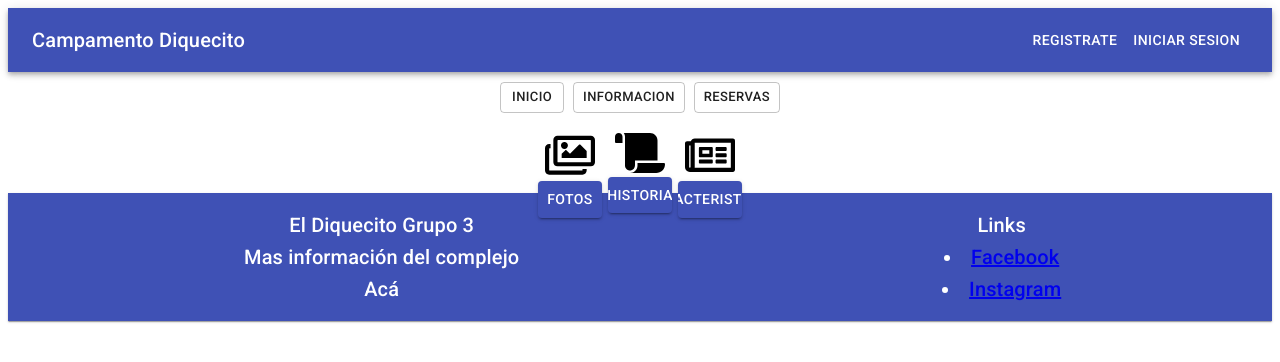
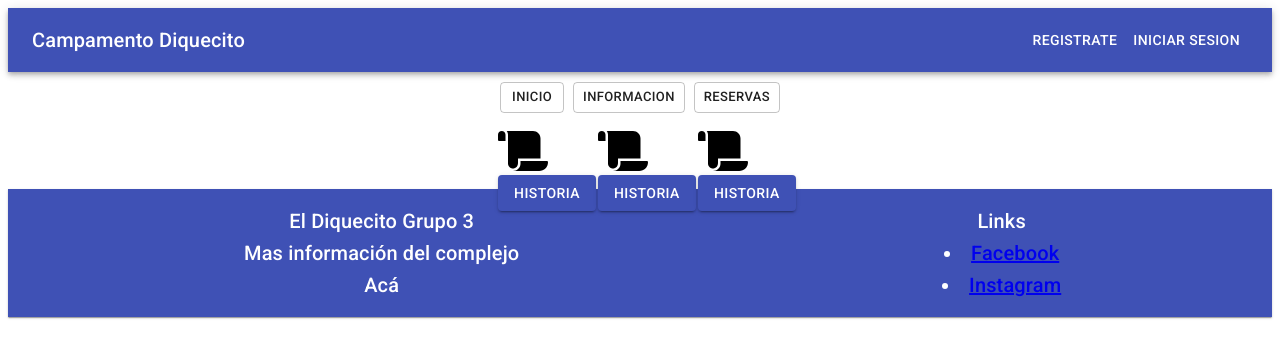
Before and after one commit to team3fat/frontend, a React (Create React App) app: page / in a window 1280 px wide. Shown: the top 362 px of the page. Built offline with nearby package versions, Linux system fonts and the light colour scheme.

Commit message:
Casi listo

```diff
--- a/src/_assets/css/font.css
+++ b/src/_assets/css/font.css
@@ -1,20 +1,20 @@
 .separarboton{
     margin: 10px;
 }
+
+.botoncaract{
+    margin: 40px;
+
+}
+
 .imgpequeña{
     width: 50px;
     height: 50px;
-    }
+}
 
 .colortext{
     color: white;
 }
-.centrado{
-    display:block;
-    margin-left: auto;
-    margin-right: auto;
-  }
-
-.btncentrado {
-    overflow: hidden;
+.center{
+    align-items: center;
 }
--- a/src/_scenes/Inicio/Inicio.js
+++ b/src/_scenes/Inicio/Inicio.js
@@ -1,15 +1,13 @@
 import React from 'react';
 import { makeStyles } from '@material-ui/core/styles';
 import Button from '@material-ui/core/Button';
-import ButtonGroup from '@material-ui/core/ButtonGroup';
 import Grid from '@material-ui/core/Grid';
 import '../../_assets/css/font.css';
 
 const useStyles = makeStyles(theme => ({
   button: {
     margin: theme.spacing(1),
-    padding: theme.spacing(1),
-    textAlign: 'center',
+    padding: theme.spacing(0),
   },
 
   input: {
@@ -23,54 +21,51 @@ export default function ButtonAppBar() {
   return (
     <div>
       <Grid container
+      className={classes.button}
         direction="row"
         justify="center"
         alignItems="center">
 
-
-        <div className="separarboton imgpequeña">
-          <svg aria-hidden="true" focusable="false" data-prefix="far" data-icon="images"
-            class="svg-inline--fa fa-images fa-w-18" role="img" xmlns="http://www.w3.org/2000/svg"
-            viewBox="0 0 576 512"><path fill="currentColor" d="M480 416v16c0 26.51-21.49 48-48 48H48c-26.51 0-48-21.49-48-48V176c0-26.51 21.49-48 48-48h16v48H54a6 6 0 0 0-6 6v244a6 6 0 0 0 6 6h372a6 6 0 0 0 6-6v-10h48zm42-336H150a6 6 0 0 0-6 6v244a6 6 0 0 0 6 6h372a6 6 0 0 0 6-6V86a6 6 0 0 0-6-6zm6-48c26.51 0 48 21.49 48 48v256c0 26.51-21.49 48-48 48H144c-26.51 0-48-21.49-48-48V80c0-26.51 21.49-48 48-48h384zM264 144c0 22.091-17.909 40-40 40s-40-17.909-40-40 17.909-40 40-40 40 17.909 40 40zm-72 96l39.515-39.515c4.686-4.686 12.284-4.686 16.971 0L288 240l103.515-103.515c4.686-4.686 12.284-4.686 16.971 0L480 208v80H192v-48z"></path>
-          </svg>
-          <Grid container
-            direction="row"
-            justify="center"
-            alignItems="center">
-            <Button variant="contained" color="primary" className= "btncentrado">
-              Fotos
-      </Button>
-          </Grid>
-        </div>
-        <div className="separarboton imgpequeña">
+        <Grid item xs={4}>
+          <div className="imgpequeña">
             <svg aria-hidden="true" focusable="false" data-prefix="fas" data-icon="scroll"
-            class="svg-inline--fa fa-scroll fa-w-20" role="img" xmlns="http://www.w3.org/2000/svg"
+              class="svg-inline--fa fa-scroll fa-w-18" role="img" xmlns="http://www.w3.org/2000/svg"
               viewBox="0 0 640 512"><path fill="currentColor" d="M48 0C21.53 0 0 21.53 0 48v64c0 8.84 7.16 16 16 16h80V48C96 21.53 74.47 0 48 0zm208 412.57V352h288V96c0-52.94-43.06-96-96-96H111.59C121.74 13.41 128 29.92 128 48v368c0 38.87 34.65 69.65 74.75 63.12C234.22 474 256 444.46 256 412.57zM288 384v32c0 52.93-43.06 96-96 96h336c61.86 0 112-50.14 112-112 0-8.84-7.16-16-16-16H288z"></path>
             </svg>
-          <Grid container
-            direction="row"
-            justify="center"
-            alignItems="center">
-            <Button variant="contained" color="primary" className= "btncentrado">
+            <Grid>
+              <Button variant="contained" color="primary">
                 Historia
       </Button>
             </Grid>
           </div>
-        <div className="separarboton imgpequeña">
-          <svg aria-hidden="true" focusable="false" data-prefix="far" data-icon="newspaper"
-            class="svg-inline--fa fa-newspaper fa-w-18" role="img" xmlns="http://www.w3.org/2000/svg"
-            viewBox="0 0 576 512"><path fill="currentColor" d="M552 64H112c-20.858 0-38.643 13.377-45.248 32H24c-13.255 0-24 10.745-24 24v272c0 30.928 25.072 56 56 56h496c13.255 0 24-10.745 24-24V88c0-13.255-10.745-24-24-24zM48 392V144h16v248c0 4.411-3.589 8-8 8s-8-3.589-8-8zm480 8H111.422c.374-2.614.578-5.283.578-8V112h416v288zM172 280h136c6.627 0 12-5.373 12-12v-96c0-6.627-5.373-12-12-12H172c-6.627 0-12 5.373-12 12v96c0 6.627 5.373 12 12 12zm28-80h80v40h-80v-40zm-40 140v-24c0-6.627 5.373-12 12-12h136c6.627 0 12 5.373 12 12v24c0 6.627-5.373 12-12 12H172c-6.627 0-12-5.373-12-12zm192 0v-24c0-6.627 5.373-12 12-12h104c6.627 0 12 5.373 12 12v24c0 6.627-5.373 12-12 12H364c-6.627 0-12-5.373-12-12zm0-144v-24c0-6.627 5.373-12 12-12h104c6.627 0 12 5.373 12 12v24c0 6.627-5.373 12-12 12H364c-6.627 0-12-5.373-12-12zm0 72v-24c0-6.627 5.373-12 12-12h104c6.627 0 12 5.373 12 12v24c0 6.627-5.373 12-12 12H364c-6.627 0-12-5.373-12-12z"></path>
+        </Grid>
+        <Grid item xs={4}>
+          <div className="imgpequeña">
+            <svg aria-hidden="true" focusable="false" data-prefix="fas" data-icon="scroll"
+              class="svg-inline--fa fa-scroll fa-w-18" role="img" xmlns="http://www.w3.org/2000/svg"
+              viewBox="0 0 640 512"><path fill="currentColor" d="M48 0C21.53 0 0 21.53 0 48v64c0 8.84 7.16 16 16 16h80V48C96 21.53 74.47 0 48 0zm208 412.57V352h288V96c0-52.94-43.06-96-96-96H111.59C121.74 13.41 128 29.92 128 48v368c0 38.87 34.65 69.65 74.75 63.12C234.22 474 256 444.46 256 412.57zM288 384v32c0 52.93-43.06 96-96 96h336c61.86 0 112-50.14 112-112 0-8.84-7.16-16-16-16H288z"></path>
             </svg>
-          <Grid container
-            direction="row"
-            justify="center"
-            alignItems="center">
-            <Button variant="contained" color="primary" className= "btncentrado">
-            Caracteristicas
+            <Grid>
+              <Button variant="contained" color="primary">
+                Historia
       </Button>
             </Grid>
           </div>
         </Grid>
+        <Grid item xs={4}>
+          <div className="imgpequeña">
+            <svg aria-hidden="true" focusable="false" data-prefix="fas" data-icon="scroll"
+              class="svg-inline--fa fa-scroll fa-w-18" role="img" xmlns="http://www.w3.org/2000/svg"
+              viewBox="0 0 640 512"><path fill="currentColor" d="M48 0C21.53 0 0 21.53 0 48v64c0 8.84 7.16 16 16 16h80V48C96 21.53 74.47 0 48 0zm208 412.57V352h288V96c0-52.94-43.06-96-96-96H111.59C121.74 13.41 128 29.92 128 48v368c0 38.87 34.65 69.65 74.75 63.12C234.22 474 256 444.46 256 412.57zM288 384v32c0 52.93-43.06 96-96 96h336c61.86 0 112-50.14 112-112 0-8.84-7.16-16-16-16H288z"></path>
+            </svg>
+            <Grid>
+              <Button variant="contained" color="primary">
+                Historia
+      </Button>
+            </Grid>
+          </div>
+        </Grid>
+      </Grid>
     </div>
   );
 }
```
Lines whose indentation alone changed are shown as unchanged.
